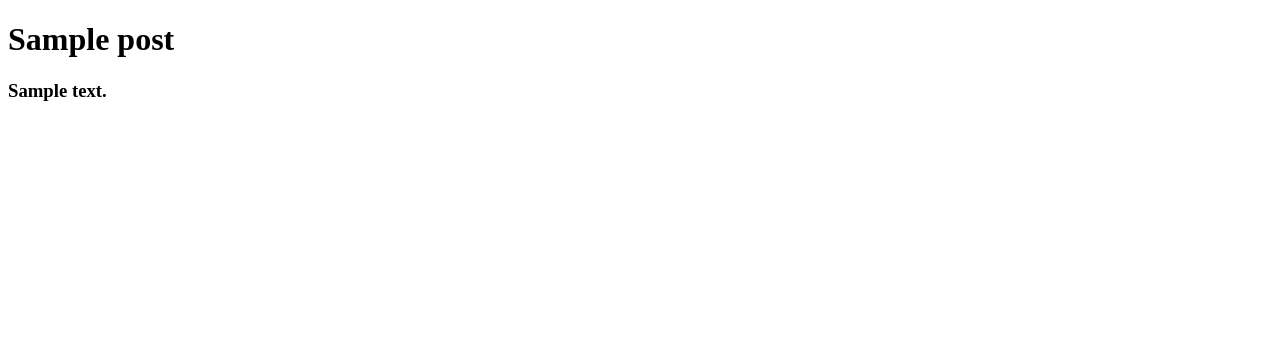
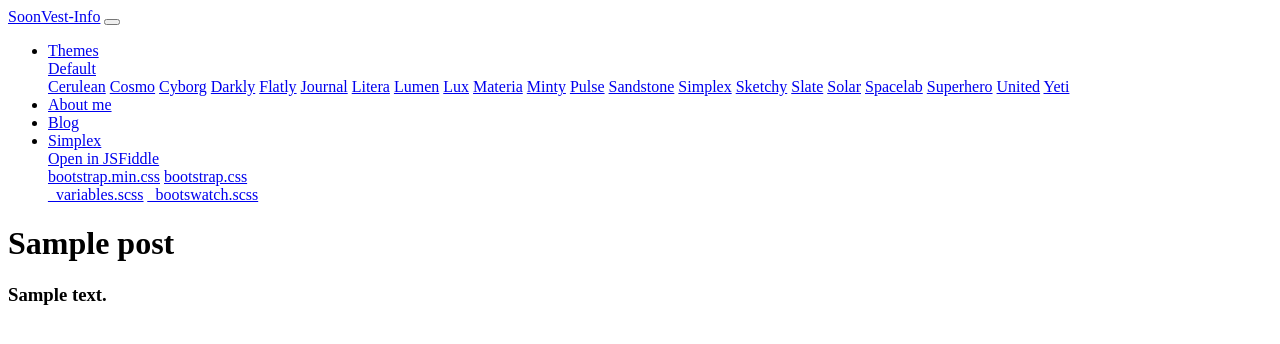
Before and after one commit to soonotieno/soon_website, a Django app: page /blog/1/ in a window 1280 px wide. Shown: the top 344 px of the page. Run offline with Django 3.2, Linux system fonts and the light colour scheme; tables that the repository leaves empty hold one stand-in row (values such as "Sample post").

Commit message:
initilized post_detail test

```diff
--- a/blog/models.py
+++ b/blog/models.py
@@ -15,3 +15,6 @@ class Post(models.Model):
 
     def __str__(self):
         return '{} - {}'.format(self.title, self.author)
+
+    def get_absolute_url(self):
+        return '/blog/{}/'.format(self.pk)
--- a/blog/templates/blog/post_detail.html
+++ b/blog/templates/blog/post_detail.html
@@ -2,9 +2,71 @@
 <html lang="en">
 <head>
     <meta charset="UTF-8">
-    <title>{{ object.title }}</title>
+    <title>{{ object.title }} - Blog</title>
 </head>
 <body>
+
+        <!-- NavBar Start -->
+<div class="navbar navbar-expand-lg fixed-top navbar-light bg-light" id="navbar">
+    <div class="container">
+        <a href="../" class="navbar-brand">SoonVest-Info</a>
+        <button class="navbar-toggler" type="button" data-toggle="collapse" data-target="#navbarResponsive" aria-controls="navbarResponsive" aria-expanded="false" aria-label="Toggle navigation">
+            <span class="navbar-toggler-icon"></span>
+        </button>
+        <div class="collapse navbar-collapse" id="navbarResponsive">
+            <ul class="navbar-nav">
+                <li class="nav-item dropdown">
+                    <a class="nav-link dropdown-toggle" data-toggle="dropdown" href="#" id="themes">Themes <span class="caret"></span></a>
+                    <div class="dropdown-menu" aria-labelledby="themes">
+                        <a class="dropdown-item" href="../default/">Default</a>
+                        <div class="dropdown-divider"></div>
+                        <a class="dropdown-item" href="../cerulean/">Cerulean</a>
+                        <a class="dropdown-item" href="../cosmo/">Cosmo</a>
+                        <a class="dropdown-item" href="../cyborg/">Cyborg</a>
+                        <a class="dropdown-item" href="../darkly/">Darkly</a>
+                        <a class="dropdown-item" href="../flatly/">Flatly</a>
+                        <a class="dropdown-item" href="../journal/">Journal</a>
+                        <a class="dropdown-item" href="../litera/">Litera</a>
+                        <a class="dropdown-item" href="../lumen/">Lumen</a>
+                        <a class="dropdown-item" href="../lux/">Lux</a>
+                        <a class="dropdown-item" href="../materia/">Materia</a>
+                        <a class="dropdown-item" href="../minty/">Minty</a>
+                        <a class="dropdown-item" href="../pulse/">Pulse</a>
+                        <a class="dropdown-item" href="../sandstone/">Sandstone</a>
+                        <a class="dropdown-item" href="../simplex/">Simplex</a>
+                        <a class="dropdown-item" href="../sketchy/">Sketchy</a>
+                        <a class="dropdown-item" href="../slate/">Slate</a>
+                        <a class="dropdown-item" href="../solar/">Solar</a>
+                        <a class="dropdown-item" href="../spacelab/">Spacelab</a>
+                        <a class="dropdown-item" href="../superhero/">Superhero</a>
+                        <a class="dropdown-item" href="../united/">United</a>
+                        <a class="dropdown-item" href="../yeti/">Yeti</a>
+                    </div>
+                </li>
+                <li class="nav-item">
+                    <a class="nav-link" href="../help/">About me</a>
+                </li>
+                <li class="nav-item">
+                    <a class="nav-link" href="/blog">Blog</a>
+                </li>
+                <li class="nav-item dropdown">
+                    <a class="nav-link dropdown-toggle" data-toggle="dropdown" href="#" id="download">Simplex <span class="caret"></span></a>
+                    <div class="dropdown-menu" aria-labelledby="download">
+                        <a class="dropdown-item" rel="noopener" target="_blank" href="https://jsfiddle.net/bootswatch/3he50zsf/">Open in JSFiddle</a>
+                        <div class="dropdown-divider"></div>
+                        <a class="dropdown-item" href="../4/simplex/bootstrap.min.css" download>bootstrap.min.css</a>
+                        <a class="dropdown-item" href="../4/simplex/bootstrap.css" download>bootstrap.css</a>
+                        <div class="dropdown-divider"></div>
+                        <a class="dropdown-item" href="../4/simplex/_variables.scss" download>_variables.scss</a>
+                        <a class="dropdown-item" href="../4/simplex/_bootswatch.scss" download>_bootswatch.scss</a>
+                    </div>
+                </li>
+            </ul>
+        </div>
+    </div>
+</div>
+        <!-- NavBar End -->
+
     <div>
         <h1>{{ object.title }}</h1>
         <h3>{{ object.content }}</h3>
--- a/blog/templates/blog/post_list.html
+++ b/blog/templates/blog/post_list.html
@@ -10,6 +10,7 @@
 </head>
 <body>
 
+        <!-- NavBar Start -->
 <div class="navbar navbar-expand-lg fixed-top navbar-light bg-light" id="navbar">
     <div class="container">
         <a href="../" class="navbar-brand">SoonVest-Info</a>
@@ -68,6 +69,7 @@
         </div>
     </div>
 </div>
+        <!-- NavBar End -->
 
 <div class="container">
 
```
Also changed, not shown: blog/tests.py (+43 -8 lines).
